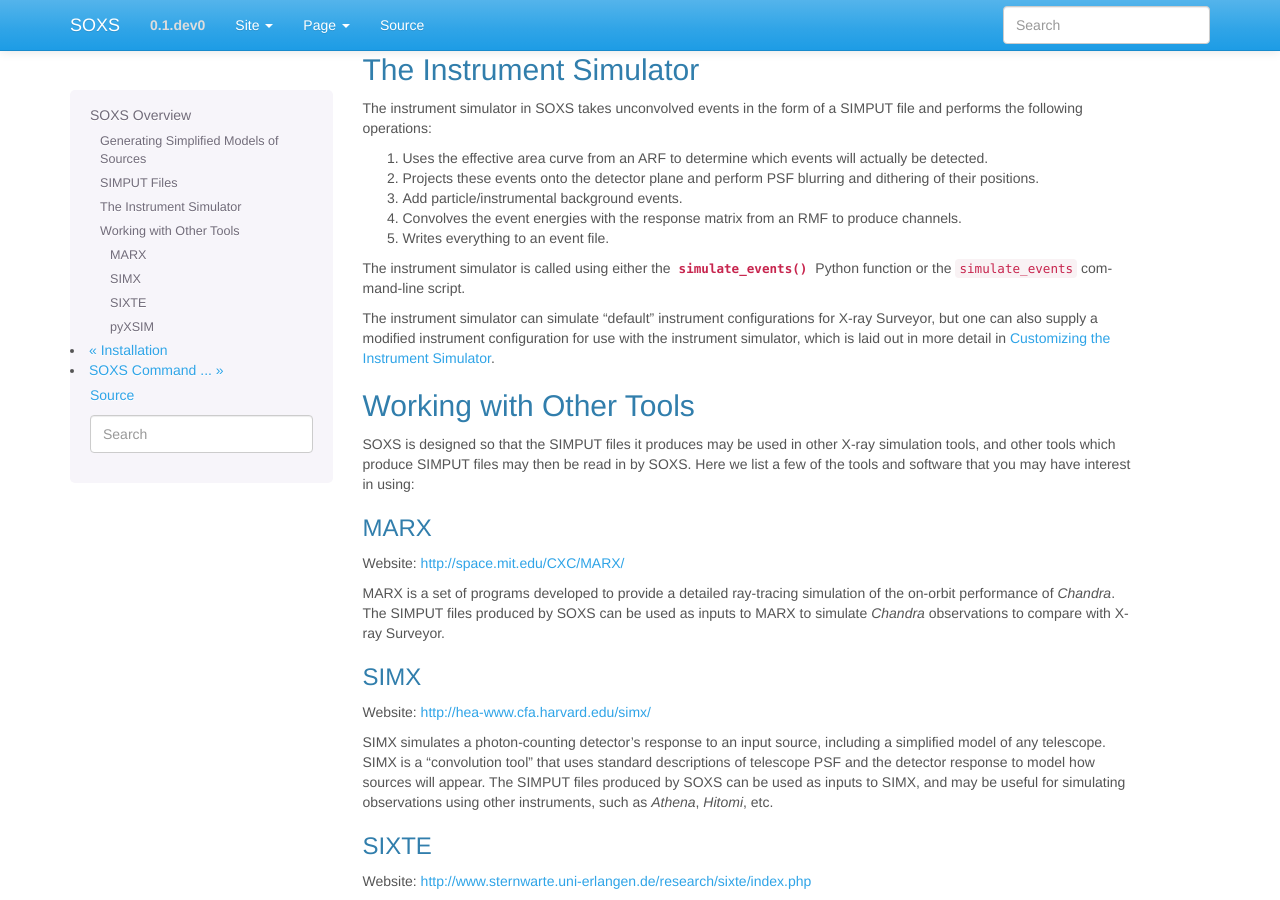
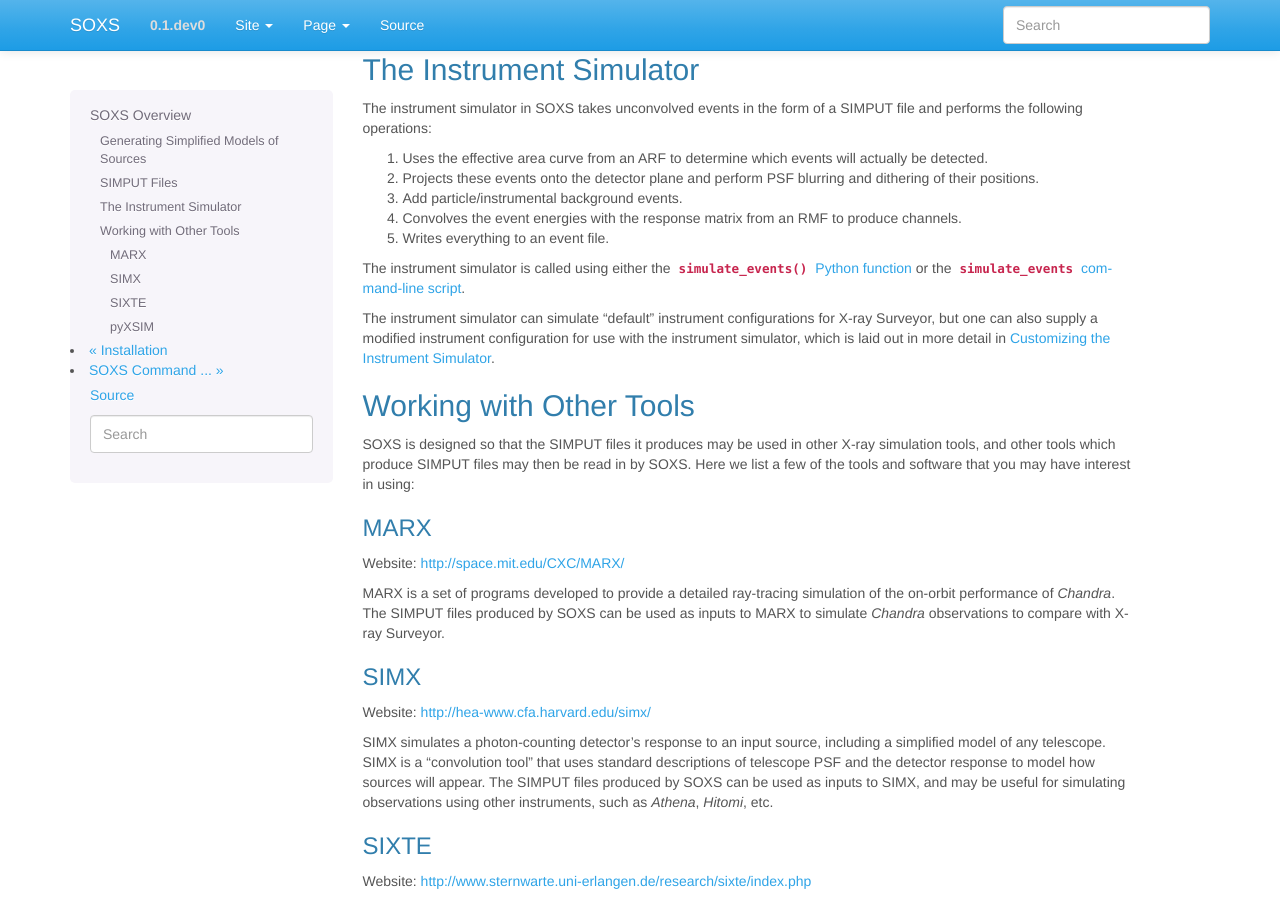
Before and after one commit to lynx-x-ray-observatory/soxs, a Sphinx documentation site: the page built from doc/source/overview.rst, in a window 1280 px wide and 900 px high, scrolled down 433 px. Built offline with Sphinx 7.4.7, drawn with Linux system fonts in a browser that asks for light colours; some of the changed lines change nothing that is shown.

Commit message:
Appropriate links here

```diff
--- a/doc/source/overview.rst
+++ b/doc/source/overview.rst
@@ -30,6 +30,12 @@ to SOXS's instrument simulator.
 The Instrument Simulator
 ------------------------
 
+.. |simulate_events_cmd| replace:: ``simulate_events`` command-line script
+.. _simulate_events_cmd: command_line/events.html#simulate-events
+
+.. |simulate_events_py| replace:: ``simulate_events()`` Python function
+.. _simulate_events_py: python/events.html#creating-event-files
+
 The instrument simulator in SOXS takes unconvolved events in the form of a
 SIMPUT file and performs the following operations:
 
@@ -42,8 +48,8 @@ SIMPUT file and performs the following operations:
    channels.
 5. Writes everything to an event file.
 
-The instrument simulator is called using either the :func:`~soxs.events.simulate_events`
-Python function or the ``simulate_events`` command-line script.
+The instrument simulator is called using either the |simulate_events_py|_ or the
+|simulate_events_cmd|_.
 
 The instrument simulator can simulate "default" instrument configurations for
 X-ray Surveyor, but one can also supply a modified instrument configuration for use
```
